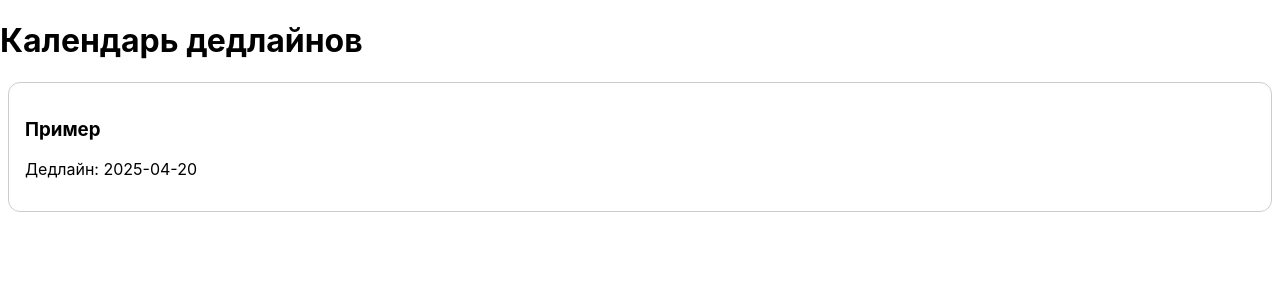
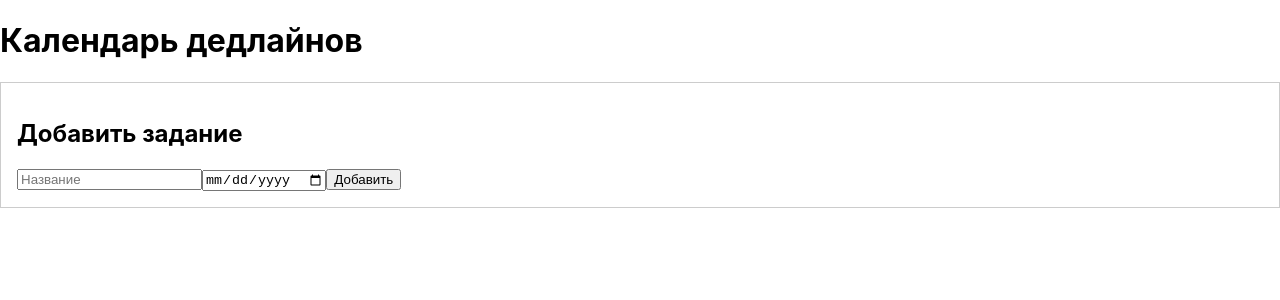
Before and after one commit to Danila7502/deadline-calendar, a React (Create React App) app: page / in a window 1280 px wide. Shown: the top 300 px of the page. Built offline with nearby package versions, Linux system fonts and the light colour scheme.

Commit message:
3 - форма добавления задания

```diff
--- a/src/App.js
+++ b/src/App.js
@@ -1,10 +1,31 @@
+import { useState } from 'react';
 import TaskCard from './TaskCard';
 
 function App() {
+  const [tasks, setTasks] = useState([]);
+  const [title, setTitle] = useState('');
+  const [deadline, setDeadline] = useState('');
+
+  const addTask = () => {
+    if (!title || !deadline) return;
+    const newTask = { id: Date.now(), title, deadline };
+    setTasks([...tasks, newTask]);
+    setTitle('');
+    setDeadline('');
+  };
+
   return (
     <div>
       <h1>Календарь дедлайнов</h1>
-      <TaskCard title="Пример" deadline="2025-04-20" />
+      <div style={{ border: '1px solid #ccc', padding: '16px', margin: '16px 0' }}>
+        <h2>Добавить задание</h2>
+        <input placeholder="Название" value={title} onChange={e => setTitle(e.target.value)} />
+        <input type="date" value={deadline} onChange={e => setDeadline(e.target.value)} />
+        <button onClick={addTask}>Добавить</button>
+      </div>
+      {tasks.map(task => (
+        <TaskCard key={task.id} title={task.title} deadline={task.deadline} />
+      ))}
     </div>
   );
 }
```
